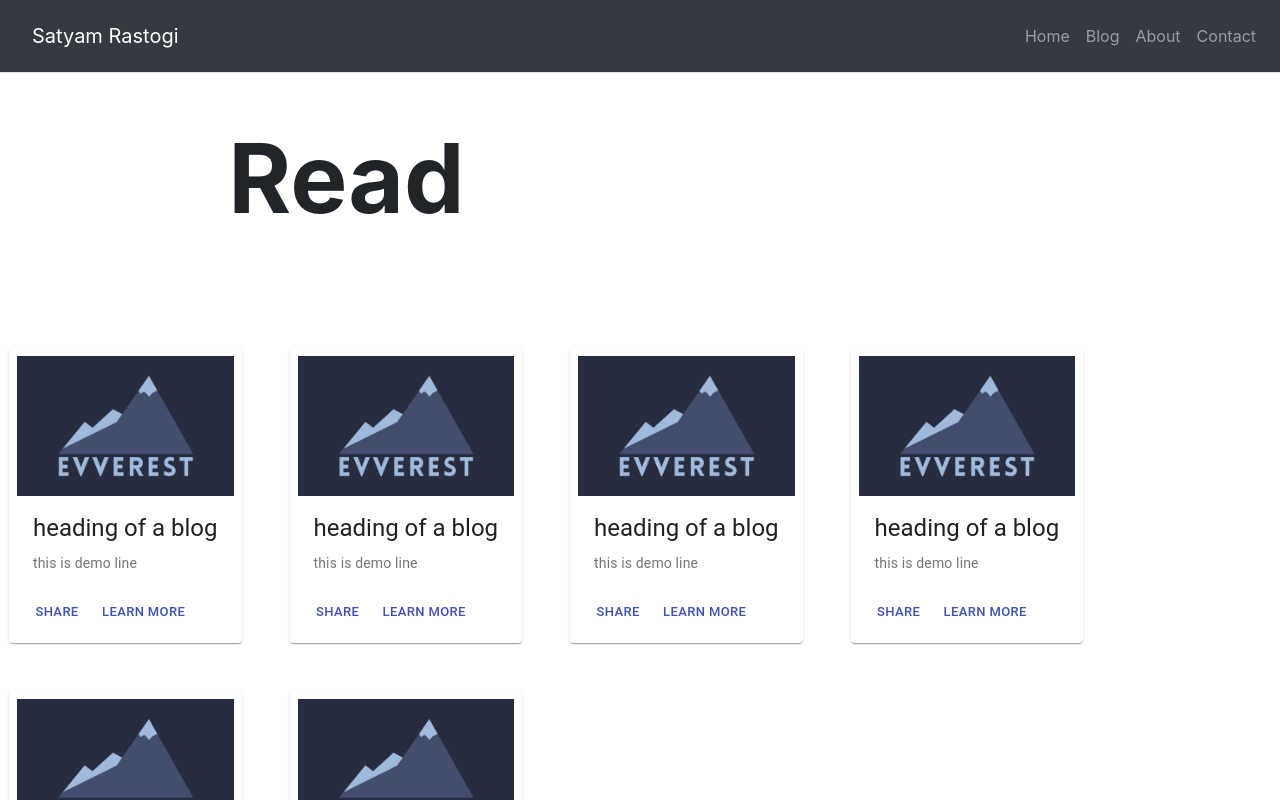
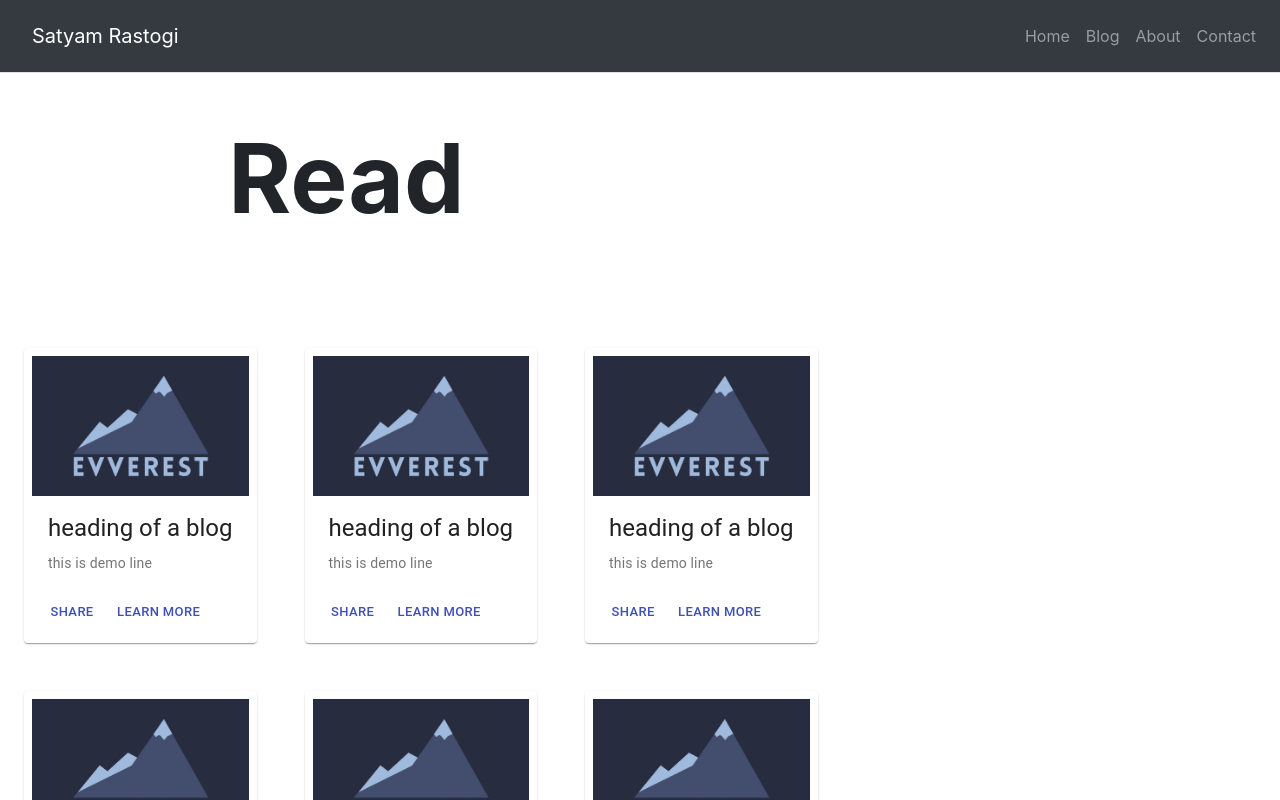
Before and after one commit to satyamrastogi/BUILDING-REACT-PORTFOLIO, a React (Create React App) app: page /blog in a window 1280 px wide. Shown: the top 800 px of the page. Built offline with nearby package versions, Linux system fonts and the light colour scheme.

Commit message:
add correct container import

```diff
--- a/src/components/blog/CardList.js
+++ b/src/components/blog/CardList.js
@@ -1,7 +1,7 @@
 import React from 'react';
 
 import Cards from './Cards';
-
+import Container from 'react-bootstrap/Container';
 
 class CardList extends React.Component {
 
@@ -11,7 +11,7 @@ class CardList extends React.Component {
         })
     }
    render(){
-       return <div className="card-deck">{this.makeCardList(this.props.data)}</div>;
+       return <Container className="card-deck">{this.makeCardList(this.props.data)}</Container>;
    }
 
 }
```
